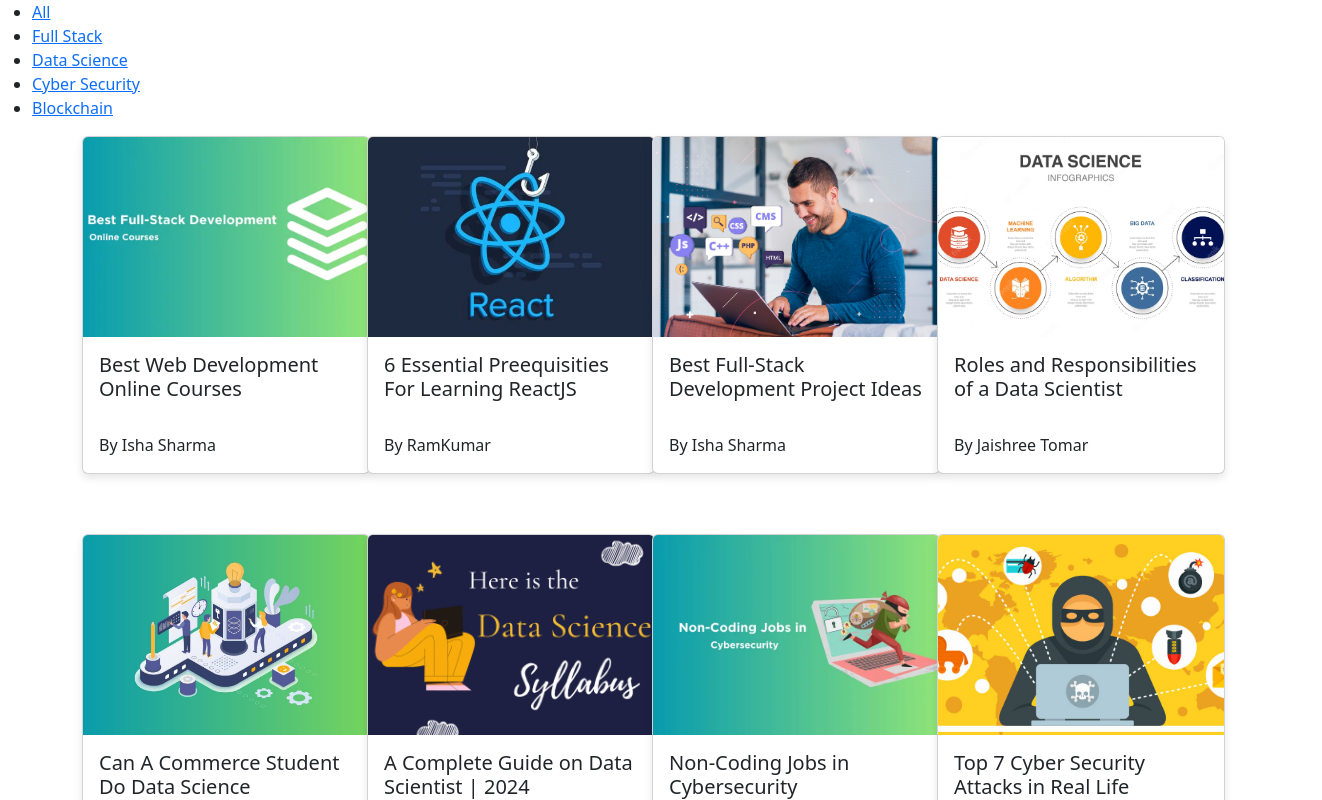
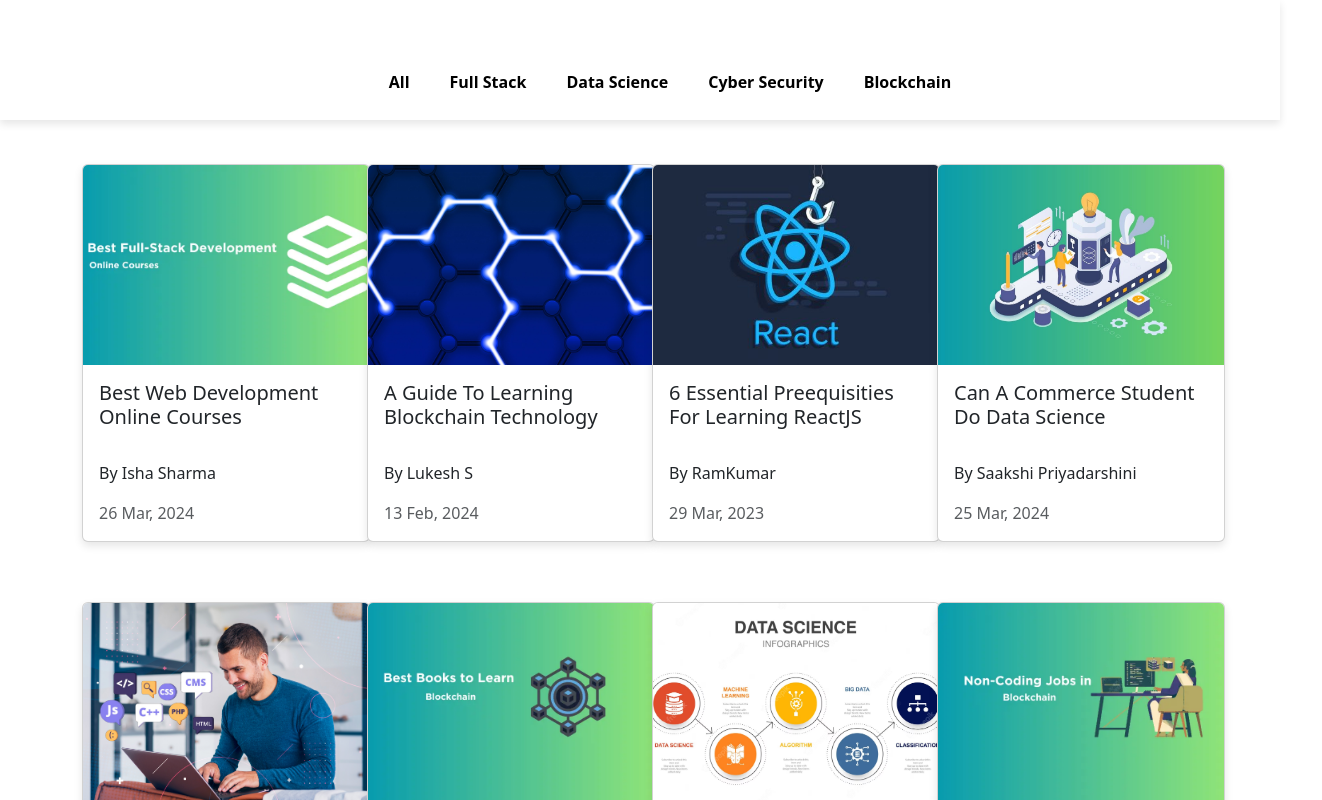
Before and after one commit to EclipticCode/React-Router-Task, a React (Vite) app: page / in a window 1280 px wide. Shown: the top 800 px of the page, 1322 px wide, since content can reach past the window. Built offline with nearby package versions, Linux system fonts and the light colour scheme.

Commit message:
added styles to NavigationMenu

```diff
--- a/src/App.jsx
+++ b/src/App.jsx
@@ -6,8 +6,6 @@ import FullStack from './Components/FullStack'
 import DataScience from './Components/DataScience'
 import CyberSecurity from './Components/CyberSecurity'
 import Blockchian from './Components/Blockchian'
-
-
 
 
 const App = () => {
--- a/src/Components/All.jsx
+++ b/src/Components/All.jsx
@@ -3,24 +3,24 @@ import Card1 from './Cards/Card1'
 
 const All = () => {
   const cardDatas = [
-    {id:"1",img:"./src/assets/FS1.webp",cardTitle:"Best Web Development Online Courses",cardBody:"By Isha Sharma" },
-    {id:"2",img:"./src/assets/FS2.jpg",cardTitle:"6 Essential Preequisities For Learning ReactJS",cardBody:"By RamKumar" },
-    {id:"3",img:"./src/assets/FS3.jpg",cardTitle:"Best Full-Stack Development Project Ideas",cardBody:"By Isha Sharma" },
-    {id:"4",img:"./src/assets/DS1.webp",cardTitle:"Roles and Responsibilities of a Data Scientist",cardBody:"By Jaishree Tomar" },
-    {id:"5",img:"./src/assets/DS2.jpg",cardTitle:"Can A Commerce Student Do Data Science",cardBody:"By Saakshi Priyadarshini" },
-    {id:"6",img:"./src/assets/DS3.png",cardTitle:"A Complete Guide on Data Scientist | 2024",cardBody:"By Archana" },
-    {id:"7",img:"./src/assets/CS1.webp",cardTitle:"Non-Coding Jobs in Cybersecurity",cardBody:"By Jaishree Tomar" },
-    {id:"8",img:"./src/assets/CS2.jpg",cardTitle:"Top 7 Cyber Security Attacks in Real Life",cardBody:"By Lahari Chandana" },
-    {id:"9",img:"./src/assets/CS3.png",cardTitle:"How is Cyber Security Important To Our Lives ?",cardBody:"By GUVI Geek" },
-    {id:"10",img:"./src/assets/BC1.jpeg",cardTitle:"A Guide To Learning Blockchain Technology",cardBody:"By Lukesh S" },
-    {id:"11",img:"./src/assets/BC2.webp",cardTitle:"Non-Coding Jobs in Blockchain",cardBody:"By Jaishree Tomar" },
-    {id:"12",img:"./src/assets/BC3.webp",cardTitle:"Best Books to Learn Blockchain",cardBody:"By Meghana D" },
+    {id:"1",img:"./src/assets/FS1.webp",cardTitle:"Best Web Development Online Courses",cardBody:"By Isha Sharma",cardDate:"26 Mar, 2024" },
+    {id:"10",img:"./src/assets/BC1.jpeg",cardTitle:"A Guide To Learning Blockchain Technology",cardBody:"By Lukesh S",cardDate:"13 Feb, 2024" },
+    {id:"2",img:"./src/assets/FS2.jpg",cardTitle:"6 Essential Preequisities For Learning ReactJS",cardBody:"By RamKumar",cardDate:"29 Mar, 2023" },
+    {id:"5",img:"./src/assets/DS2.jpg",cardTitle:"Can A Commerce Student Do Data Science",cardBody:"By Saakshi Priyadarshini",cardDate:"25 Mar, 2024" },
+    {id:"3",img:"./src/assets/FS3.jpg",cardTitle:"Best Full-Stack Development Project Ideas",cardBody:"By Isha Sharma",cardDate:"20 Mar, 2024" },
+    {id:"12",img:"./src/assets/BC3.webp",cardTitle:"Best Books to Learn Blockchain",cardBody:"By Meghana D" ,cardDate:"10 Mar, 2024"},
+    {id:"4",img:"./src/assets/DS1.webp",cardTitle:"Roles and Responsibilities of a Data Scientist",cardBody:"By Jaishree Tomar",cardDate:"18 Mar, 2024" },
+    {id:"11",img:"./src/assets/BC2.webp",cardTitle:"Non-Coding Jobs in Blockchain",cardBody:"By Jaishree Tomar",cardDate:"22 Mar, 2024" },
+    {id:"6",img:"./src/assets/DS3.png",cardTitle:"A Complete Guide on Data Scientist | 2024",cardBody:"By Archana" ,cardDate:"09 Mar, 2024"},
+    {id:"7",img:"./src/assets/CS1.webp",cardTitle:"Non-Coding Jobs in Cybersecurity",cardBody:"By Jaishree Tomar",cardDate:"15 Mar, 2024" },
+    {id:"8",img:"./src/assets/CS2.jpg",cardTitle:"Top 7 Cyber Security Attacks in Real Life",cardBody:"By Lahari Chandana",cardDate:"28 Mar, 2024" },
+    {id:"9",img:"./src/assets/CS3.png",cardTitle:"How is Cyber Security Important To Our Lives ?",cardBody:"By GUVI Geek",cardDate:"23 Mar, 2024" },
   ]
   return (
     <div className='container'>
         <div className="row">
             {cardDatas.map(data=>(
-              <div className='col-sm-12 col-md-6 col-lg-4 col-xl-3 justify-content-center margin' key={data.id}>
+              <div className='col-sm-12 col-md-6 col-lg-4 col-xl-3 justify-content-center align-items-center' key={data.id}>
               <Card1
               {...data}/>
               </div>
--- a/src/Components/Blockchian.jsx
+++ b/src/Components/Blockchian.jsx
@@ -3,9 +3,9 @@ import Card1 from './Cards/Card1'
 
 const Blockchian = () => {
   const cardDatas = [
-    {id:"1",img:"./src/assets/BC1.jpeg",cardTitle:"A Guide To Learning Blockchain Technology",cardBody:"By Lukesh S" },
-    {id:"2",img:"./src/assets/BC2.webp",cardTitle:"Non-Coding Jobs in Blockchain",cardBody:"By Jaishree Tomar" },
-    {id:"3",img:"./src/assets/BC3.webp",cardTitle:"Best Books to Learn Blockchain",cardBody:"By Meghana D" }
+    {id:"1",img:"./src/assets/BC1.jpeg",cardTitle:"A Guide To Learning Blockchain Technology",cardBody:"By Lukesh S",cardDate:"13 Feb, 2024"  },
+    {id:"2",img:"./src/assets/BC2.webp",cardTitle:"Non-Coding Jobs in Blockchain",cardBody:"By Jaishree Tomar",cardDate:"22 Mar, 2024" },
+    {id:"3",img:"./src/assets/BC3.webp",cardTitle:"Best Books to Learn Blockchain",cardBody:"By Meghana D",cardDate:"10 Mar, 2024" }
   ]
   return (
     <div className='container'>
--- a/src/Components/Cards/Card1.css
+++ b/src/Components/Cards/Card1.css
@@ -4,5 +4,5 @@
 }
 .card{
     margin-bottom: 60px;
-    box-shadow: 0px 4px 8px rgba(0, 0, 0, 0.1)
+    box-shadow: 0px 4px 8px #0000001a
 }
--- a/src/Components/Cards/Card1.jsx
+++ b/src/Components/Cards/Card1.jsx
@@ -3,13 +3,14 @@ import './Card1.css'
 
 const Card1 = (props) => {
     return (
-        <div>
+        <div >
             <div className="card" style={{ width: '18rem'}}>
                 <img src={props.img} className="card-img-top" alt="image" />
                 <div className="card-body">
                     <h5 className="card-title">{props.cardTitle}</h5>
                     <br />
                     <p className="card-text">{props.cardBody}</p>
+                    <p className="card-text text-muted">{props.cardDate}</p>
                 </div>
             </div>
         </div>
--- a/src/Components/CyberSecurity.jsx
+++ b/src/Components/CyberSecurity.jsx
@@ -3,9 +3,9 @@ import Card1 from './Cards/Card1'
 
 const CyberSecurity = () => {
   const cardDatas = [
-    {id:"1",img:"./src/assets/CS1.webp",cardTitle:"Non-Coding Jobs in Cybersecurity",cardBody:"By Jaishree Tomar" },
-    {id:"2",img:"./src/assets/CS2.jpg",cardTitle:"Top 7 Cyber Security Attacks in Real Life",cardBody:"By Lahari Chandana" },
-    {id:"3",img:"./src/assets/CS3.png",cardTitle:"How is Cyber Security Important To Our Lives ?",cardBody:"By GUVI Geek" }
+    {id:"1",img:"./src/assets/CS1.webp",cardTitle:"Non-Coding Jobs in Cybersecurity",cardBody:"By Jaishree Tomar",cardDate:"15 Mar, 2024" },
+    {id:"2",img:"./src/assets/CS2.jpg",cardTitle:"Top 7 Cyber Security Attacks in Real Life",cardBody:"By Lahari Chandana",cardDate:"28 Mar, 2024"},
+    {id:"3",img:"./src/assets/CS3.png",cardTitle:"How is Cyber Security Important To Our Lives ?",cardBody:"By GUVI Geek",cardDate:"23 Mar, 2024"  }
   ]
   return (
     <div className='container'>
--- a/src/Components/DataScience.jsx
+++ b/src/Components/DataScience.jsx
@@ -3,9 +3,9 @@ import Card1 from './Cards/Card1'
 
 const DataScience = () => {
     const cardDatas = [
-    {id:"1",img:"./src/assets/DS1.webp",cardTitle:"Roles and Responsibilities of a Data Scientist",cardBody:"By Jaishree Tomar" },
-    {id:"2",img:"./src/assets/DS2.jpg",cardTitle:"Can A Commerce Student Do Data Science",cardBody:"By Saakshi Priyadarshini" },
-    {id:"3",img:"./src/assets/DS3.png",cardTitle:"A Complete Guide on Data Scientist | 2024",cardBody:"By Archana" }
+    {id:"1",img:"./src/assets/DS1.webp",cardTitle:"Roles and Responsibilities of a Data Scientist",cardBody:"By Jaishree Tomar",cardDate:"18 Mar, 2024"},
+    {id:"2",img:"./src/assets/DS2.jpg",cardTitle:"Can A Commerce Student Do Data Science",cardBody:"By Saakshi Priyadarshini",cardDate:"25 Mar, 2024" },
+    {id:"3",img:"./src/assets/DS3.png",cardTitle:"A Complete Guide on Data Scientist | 2024",cardBody:"By Archana",cardDate:"09 Mar, 2024" }
 
   ]
   return (
--- a/src/Components/FullStack.jsx
+++ b/src/Components/FullStack.jsx
@@ -3,9 +3,9 @@ import Card1 from './Cards/Card1'
 const FullStack = () => {
 
   const cardDatas = [
-    {id:"1",img:"./src/assets/FS1.webp",cardTitle:"Best Web Development Online Courses",cardBody:"By Isha Sharma" },
-    {id:"2",img:"./src/assets/FS2.jpg",cardTitle:"6 Essential Preequisities For Learning ReactJS",cardBody:"By RamKumar" },
-    {id:"3",img:"./src/assets/FS3.jpg",cardTitle:"Best Full-Stack Development Project Ideas",cardBody:"By Isha Sharma" }
+    {id:"1",img:"./src/assets/FS1.webp",cardTitle:"Best Web Development Online Courses",cardBody:"By Isha Sharma",cardDate:"26 Mar, 2024" },
+    {id:"2",img:"./src/assets/FS2.jpg",cardTitle:"6 Essential Preequisities For Learning ReactJS",cardBody:"By RamKumar",cardDate:"29 Mar, 2023" },
+    {id:"3",img:"./src/assets/FS3.jpg",cardTitle:"Best Full-Stack Development Project Ideas",cardBody:"By Isha Sharma",cardDate:"20 Mar, 2024" }
   ]
   return (
     <div className='container'>
--- /dev/null
+++ b/src/Components/NavigationMenu.css
@@ -0,0 +1,31 @@
+ nav > ul > li {
+    list-style-type: none;
+}
+.navigation-menu .menu-link {
+    text-decoration: none;
+    color: black;
+    margin: 0px 20px;
+    font-weight: bold;
+}
+.navigation-menu {
+    display: flex ;
+    flex-direction: row;
+    justify-content: center;
+    align-items: center;
+    margin: 30px;
+    padding: 40px;
+}
+.links{
+    width: 100%;
+    height: 120px;
+    background-color: #ffffff;
+    box-shadow: 0px 4px 8px #0000001a
+}
+.navigation-menu .menu-link:hover {
+    color: #19c5bf;
+    background-color: #fcfcfc;
+    box-shadow: 0px 4px 4px 4px #0c53861a
+  }
+nav > ul {
+    display: flex;
+}
--- a/src/Components/NavigationMenu.jsx
+++ b/src/Components/NavigationMenu.jsx
@@ -1,21 +1,25 @@
 import React from 'react'
 import { Link, Outlet } from 'react-router-dom'
+ import './NavigationMenu.css';
 
 const NavigationMenu = () => {
   return (
-    <div>
-      <nav>
-        <ul>
-          <li><Link to="/">All</Link></li>
-          <li><Link to="/full-stack">Full Stack</Link></li>
-          <li><Link to="/data-science">Data Science</Link></li>
-          <li><Link to="/cyber-security">Cyber Security</Link></li>
-          <li><Link to="/block-chain">Blockchain</Link></li>
+
+    <div className='links conatainer'>
+      <div className='row'>
+      <nav className="navigation-menu">
+        <ul className='nav  justify-content-center'>
+          <li><Link to="/" className="nav-item menu-link">All</Link></li>
+          <li><Link to="/full-stack" className="nav-item menu-link">Full Stack</Link></li>
+          <li><Link to="/data-science" className="nav-item menu-link">Data Science</Link></li>
+          <li><Link to="/cyber-security" className="nav-item menu-link">Cyber Security</Link></li>
+          <li><Link to="/block-chain" className=" nav-item menu-link">Blockchain</Link></li>
         </ul>
       </nav>
+      </div>
       <Outlet/>
     </div>
   )
 }
 
-export default NavigationMenu
+export default NavigationMenu;
```
